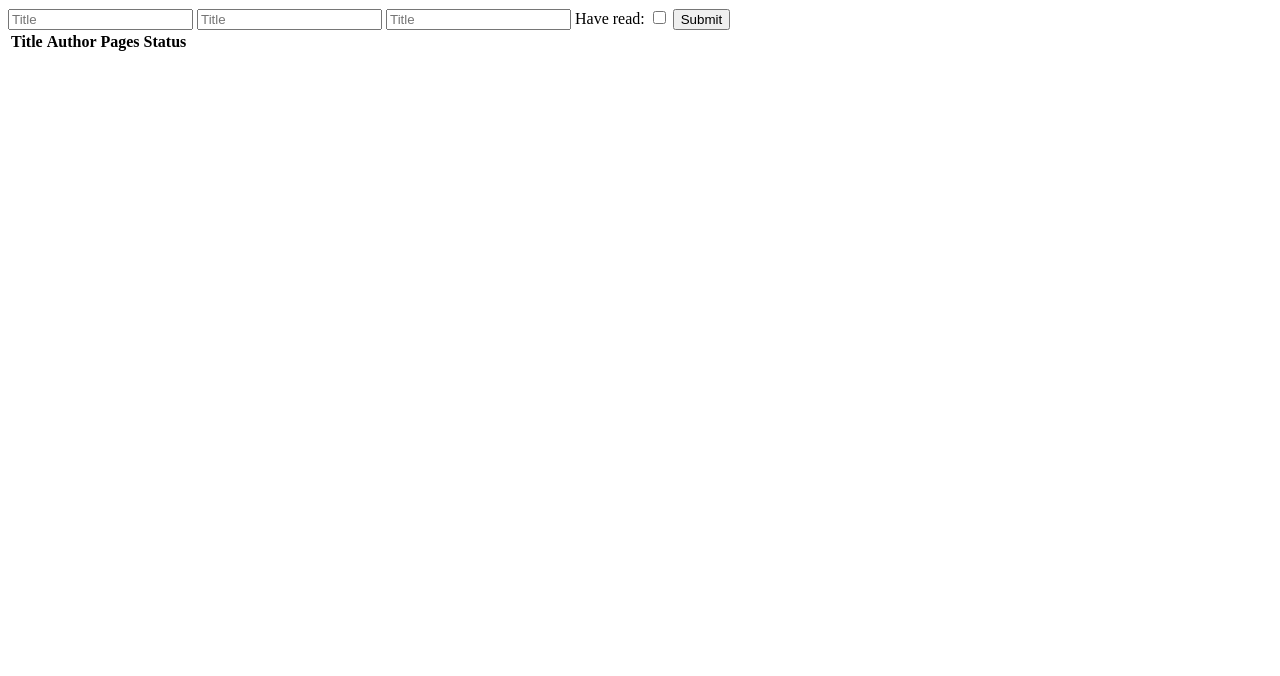
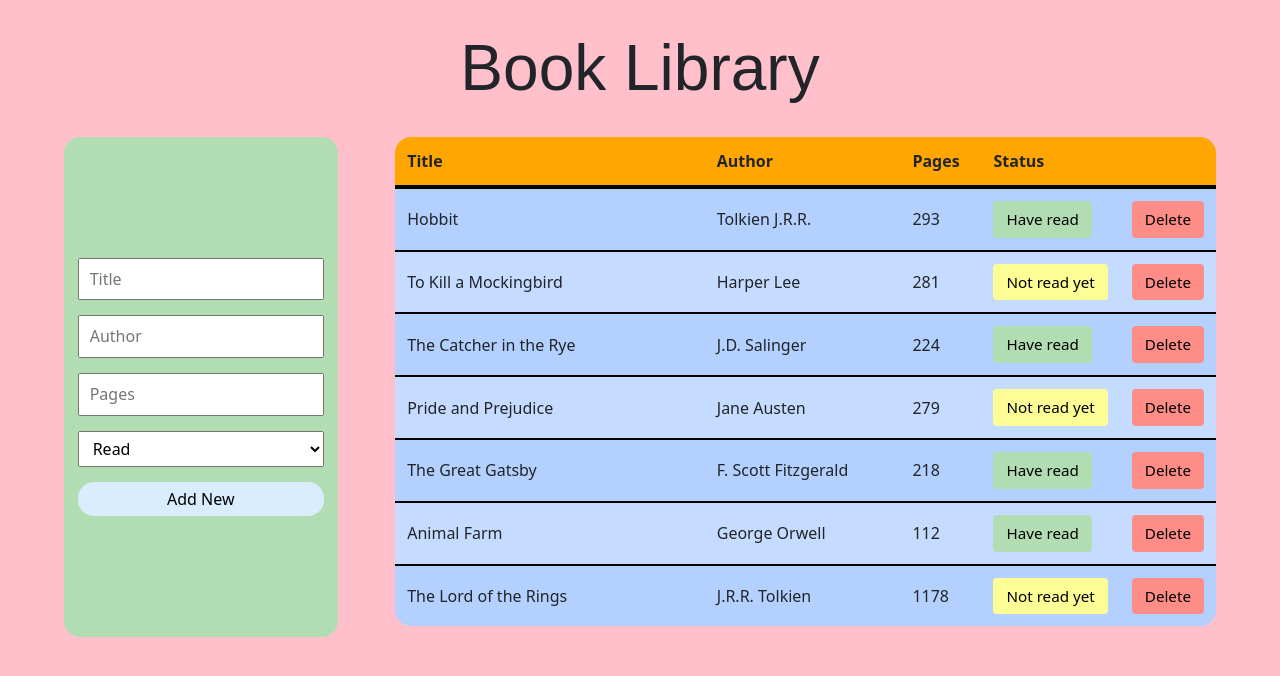
Before and after one commit to IuriiLepesevich/library, a plain HTML site: page index.html in a window 1280 px wide. Drawn offline with nearby package versions, Linux system fonts and the light colour scheme.

Commit message:
Complete project

```diff
--- a/css/style.css
+++ b/css/style.css
@@ -0,0 +1,149 @@
+* {
+  margin: 0px;
+  padding: 0px;
+  box-sizing: border-box;
+}
+
+html,
+body {
+  height: 100%;
+}
+
+html body {
+  background-color: #fff;
+  color: #212529;
+  font-size: 1rem;
+  font-weight: 400;
+  line-height: 1.5;
+  margin: 0;
+  text-align: left;
+  padding: 0vw 5vw;
+  background-color: pink;
+}
+
+.top-heading {
+  font-family: "Montserrat", sans-serif;
+  font-size: 4rem;
+  text-align: center;
+  padding: 30px 0px;
+  margin: 0px 0px;
+}
+
+button,
+input[type="button"] {
+  background-color: #d9edff;
+  border: 1px solid transparent;
+  border-radius: 0.25rem;
+  font-size: 0.95rem;
+  font-weight: 400;
+  line-height: 1.5;
+  padding: 0.375rem 0.75rem;
+  text-align: center;
+  transition: color 0.15s ease-in-out, background-color 0.15s ease-in-out,
+    border-color 0.15s ease-in-out, box-shadow 0.15s ease-in-out;
+  vertical-align: middle;
+}
+
+main {
+  display: grid;
+  grid-template-columns: 1fr 3fr;
+  grid-template-rows: min-content;
+  grid-gap: 5%;
+}
+
+table {
+  border-radius: 1rem;
+  overflow: hidden;
+}
+
+form {
+  position: sticky;
+  top: 30px;
+  height: 100vh;
+  display: flex;
+  height: 500px;
+  flex-direction: column;
+  justify-content: center;
+  gap: 3%;
+  background-color: #b2ddb2;
+  padding: 0% 5%;
+  border-radius: 1rem;
+}
+
+input,
+select {
+  padding: 5px 10px;
+}
+
+input[type="submit"] {
+  border-radius: 1rem;
+  border: none;
+  background-color: #d9edff;
+}
+
+input[type="submit"]:hover {
+  background-color: #badfff;
+}
+
+input[type="text"],
+input[type="tel"] {
+  line-height: 1.8;
+  width: 100%;
+}
+
+input[type="text"]:hover,
+input[type="tel"]:hover {
+  background-color: #f5f5f5;
+  transition: color 2s ease-in-out, background-color 0.15s ease-in-out;
+}
+
+table {
+  background-color: rgb(197, 219, 255);
+  margin-bottom: 1rem;
+  width: 100%;
+  height: min-content;
+}
+
+table th,
+table td {
+  padding: 0.75rem;
+  vertical-align: middle;
+}
+
+table tr.heading {
+  background-color: #ffa600;
+  border-bottom: 4px solid black;
+  height: 20px;
+}
+
+tr:nth-child(odd) {
+  background-color: rgb(179, 208, 255);
+}
+
+tr:not(:first-child) {
+  border-top: 2px solid black;
+}
+
+table .delete {
+  background-color: #ff8d87;
+}
+
+table .delete:hover {
+  background-color: #ff625a;
+}
+
+table .status {
+  background-color: #fdfd96;
+}
+
+table .status:hover {
+  background-color: #ffff00;
+}
+
+table .status.read {
+  background-color: #b2ddb2;
+}
+
+table .status.read:hover {
+  background-color: #8ad38a;
+}
--- a/index.html
+++ b/index.html
@@ -1,41 +1,58 @@
 <!DOCTYPE html>
 <html lang="en">
   <head>
-        <meta charset="UTF-8">
-        <meta http-equiv="X-UA-Compatible" content="IE=edge">
-        <meta name="viewport" content="width=device-width, initial-scale=1.0">
+    <meta charset="UTF-8" />
+    <meta http-equiv="X-UA-Compatible" content="IE=edge" />
+    <meta name="viewport" content="width=device-width, initial-scale=1.0" />
     <title>Library</title>
-        <link rel="stylesheet" href="./css/style.css">
+    <link href="/css/style.css" rel="stylesheet" />
+    <link
+      crossorigin="anonymous"
+      href="https://cdn.jsdelivr.net/npm/bootstrap@5.1.3/dist/css/bootstrap.min.css"
+      integrity="sha384-1BmE4kWBq78iYhFldvKuhfTAU6auU8tT94WrHftjDbrCEXSU1oBoqyl2QvZ6jIW3"
+      rel="stylesheet"
+    />
     <script src="./js/script.js" defer></script>
   </head>
   <body>
+    <h1 class="top-heading">Book Library</h1>
+    <main>
       <form action>
-            <label for="title"></label>
-            <input type="text" id="title" placeholder="Title">
-            <label for="author"></label>
-            <input type="text" id="author" placeholder="Title">
-            <label for="pages"></label>
-            <input type="number" id="pages" placeholder="Title">
-            <label for="isRead">Have read:</label>
-            <input type="checkbox" id="isRead">
-            <input type="button" value="Submit" id="submit">
+        <input type="text" id="title" placeholder="Title" required />
+
+        <input type="text" id="author" placeholder="Author" required />
+
+        <input
+          type="tel"
+          id="pages"
+          placeholder="Pages"
+          pattern="[0-9]+"
+          required
+        />
+
+        <select name="status" id="status">
+          <option value="true">Read</option>
+          <option value="">Not Read</option>
+        </select>
+
+        <input type="submit" value="Add New" id="submit" />
       </form>
-
       <table>
-            <tr>
+        <colgroup>
+          <col span="1" style="width: 40%" />
+          <col span="1" style="width: 25%" />
+          <col span="1" style="width: 10%" />
+          <col span="1" style="width: 15%" />
+          <col span="1" style="width: 10%" />
+        </colgroup>
+        <tr class="heading">
           <th>Title</th>
           <th>Author</th>
           <th>Pages</th>
           <th>Status</th>
           <th></th>
         </tr>
-            <tr>
-                <td></td>
-                <td></td>
-                <td></td>
-                <td></td>
-                <td></td>
-            </tr>
       </table>
+    </main>
   </body>
 </html>
--- a/js/script.js
+++ b/js/script.js
@@ -1,18 +1,96 @@
-let myLibrary = [];
+const myLibrary = [];
+const form = document.querySelector("form");
 
 function Book(title, author, pages, isRead) {
   this.title = title;
   this.author = author;
   this.pages = pages;
   this.isRead = isRead;
-
-  this.info = function () {
-    return `${this.title} by ${this.author}, ${this.pages} pages, ${
-      this.isRead ? "already read" : "not read yet"
-    }`;
-  };
 }
 
-function addBookToLibrary() {
-  // do stuff here
+function clearTable() {
+  const table = document.querySelector("table");
+  while (table.rows.length > 1) {
+    table.deleteRow(1);
+  }
 }
+
+function drawTable() {
+  clearTable();
+  myLibrary.forEach((book, index) => {
+    const newTableRow = document.createElement("tr");
+    Object.entries(book).forEach(([key, value]) => {
+      const newTableData = document.createElement("td");
+      if (key === "isRead") {
+        const toggleStatusButton = document.createElement("input");
+        toggleStatusButton.type = "button";
+        toggleStatusButton.classList.add("status");
+        let newContent = "";
+        if (value) {
+          newContent = "Have read";
+          toggleStatusButton.classList.add("read");
+        } else {
+          newContent = "Not read yet";
+        }
+        toggleStatusButton.value = newContent;
+        toggleStatusButton.addEventListener("click", () => {
+          myLibrary[index].isRead = !myLibrary[index].isRead;
+          drawTable();
+        });
+        newTableData.appendChild(toggleStatusButton);
+      } else {
+        const newContent = document.createTextNode(`${value}`);
+        newTableData.appendChild(newContent);
+      }
+      newTableRow.appendChild(newTableData);
+    });
+    const newTableData = document.createElement("td");
+    const newDeleteButton = document.createElement("input");
+    newDeleteButton.type = "button";
+    newDeleteButton.value = "Delete";
+    newDeleteButton.classList.add("delete");
+    newDeleteButton.addEventListener("click", () => {
+      myLibrary.splice(index, 1);
+      drawTable();
+    });
+    newTableData.appendChild(newDeleteButton);
+    newTableRow.appendChild(newTableData);
+
+    const table = document.querySelector("table");
+    table.appendChild(newTableRow);
+  });
+}
+
+function addBookToLibrary(title, author, pages, isRead) {
+  myLibrary.push(new Book(title, author, pages, isRead));
+  drawTable();
+}
+
+function collectData() {
+  const titleField = document.querySelector("#title");
+  const authorField = document.querySelector("#author");
+  const pagesField = document.querySelector("#pages");
+  const isReadField = document.querySelector("#status");
+
+  return [
+    titleField.value,
+    authorField.value,
+    pagesField.value,
+    isReadField.value,
+  ];
+}
+
+addBookToLibrary("Hobbit", "Tolkien J.R.R.", 293, true);
+addBookToLibrary("To Kill a Mockingbird", "Harper Lee", 281, false);
+addBookToLibrary("The Catcher in the Rye", "J.D. Salinger", 224, true);
+addBookToLibrary("Pride and Prejudice", "Jane Austen", 279, false);
+addBookToLibrary("The Great Gatsby", "F. Scott Fitzgerald", 218, true);
+addBookToLibrary("Animal Farm", "George Orwell", 112, true);
+addBookToLibrary("The Lord of the Rings", "J.R.R. Tolkien", 1178, false);
+
+form.addEventListener("submit", (e) => {
+  e.preventDefault();
+  const fieldData = collectData();
+  addBookToLibrary(fieldData[0], fieldData[1], fieldData[2], fieldData[3]);
+  form.reset();
+});
```
Lines whose indentation alone changed are shown as unchanged.
